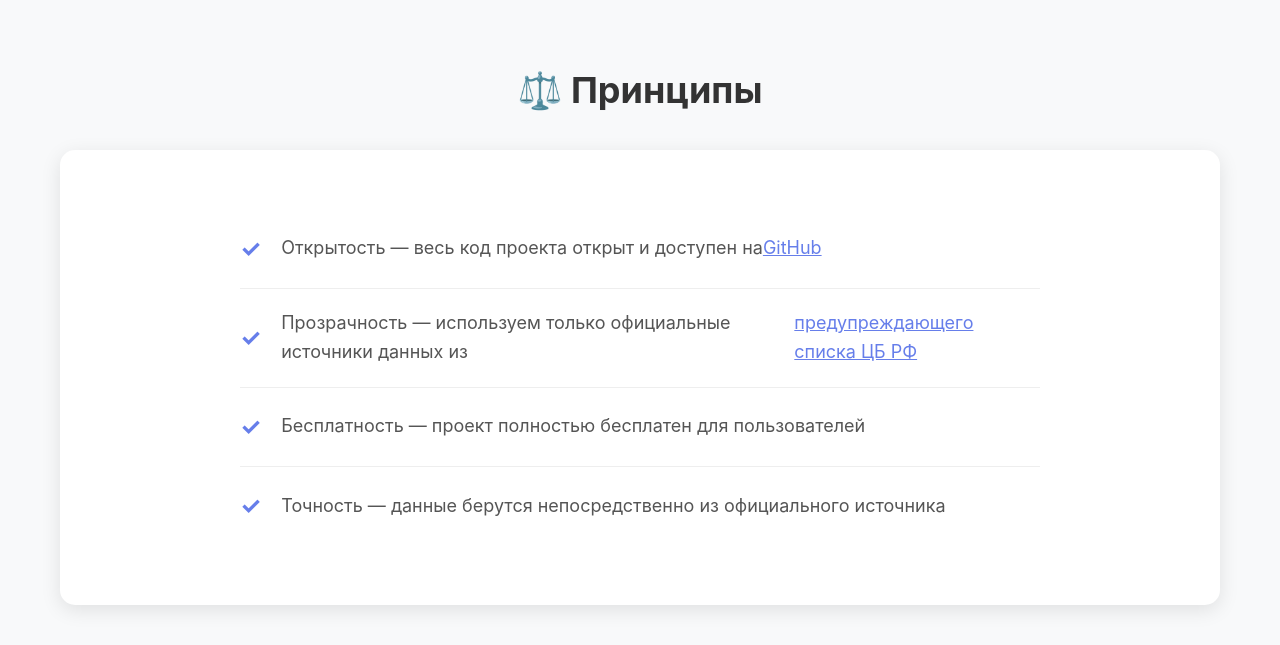
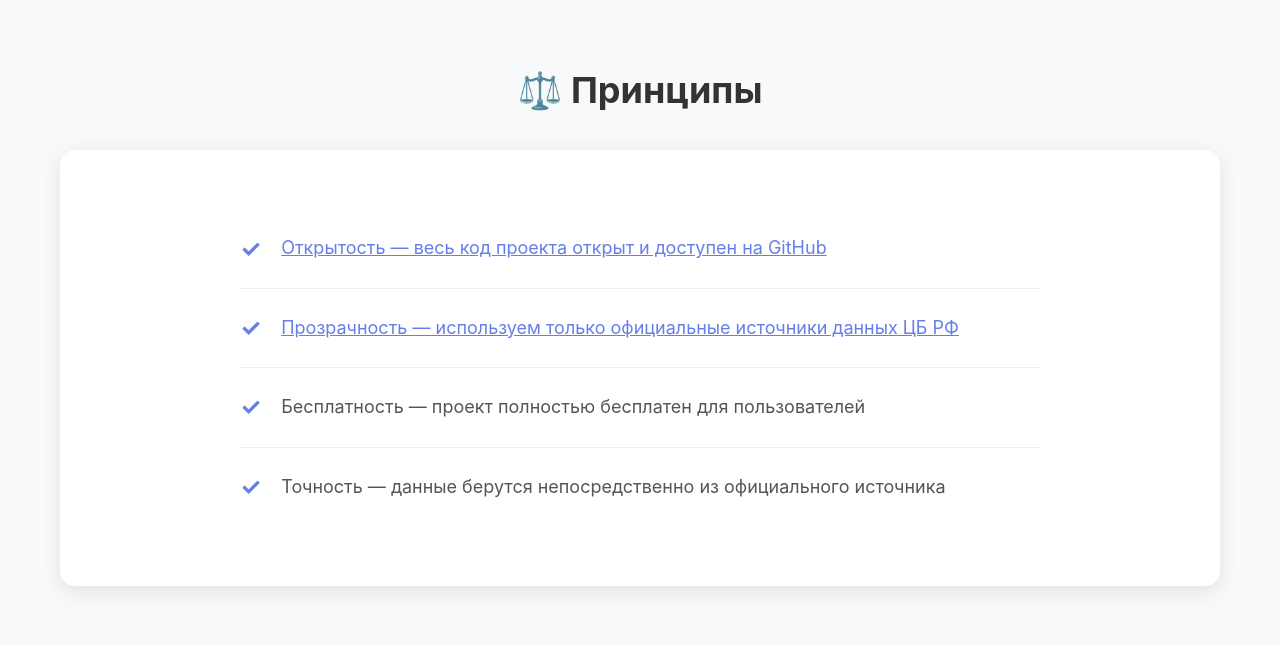
Before and after one commit to MichaelUniHorus/open-black-list, a Django app: page /black-list-cbrf/about/ in a window 1280 px wide. Shown: the part 3194-3839 px from the top of the page. Run offline with Django 4.2, Linux system fonts and the light colour scheme.

Commit message:
Make entire list item text clickable

```diff
--- a/templates/about.html
+++ b/templates/about.html
@@ -270,8 +270,8 @@
             <h2>⚖️ Принципы</h2>
             <div class="goals">
                 <ul>
-                    <li>Открытость — весь код проекта открыт и доступен на <a href="https://github.com/MichaelUniHorus/open-black-list" target="_blank" style="color: #667eea;">GitHub</a></li>
-                    <li>Прозрачность — используем только официальные источники данных из <a href="https://cbr.ru/inside/warning-list/" target="_blank" style="color: #667eea;">предупреждающего списка ЦБ РФ</a></li>
+                    <li><a href="https://github.com/MichaelUniHorus/open-black-list" target="_blank" style="color: #667eea;">Открытость — весь код проекта открыт и доступен на GitHub</a></li>
+                    <li><a href="https://cbr.ru/inside/warning-list/" target="_blank" style="color: #667eea;">Прозрачность — используем только официальные источники данных ЦБ РФ</a></li>
                     <li>Бесплатность — проект полностью бесплатен для пользователей</li>
                     <li>Точность — данные берутся непосредственно из официального источника</li>
                 </ul>
```
